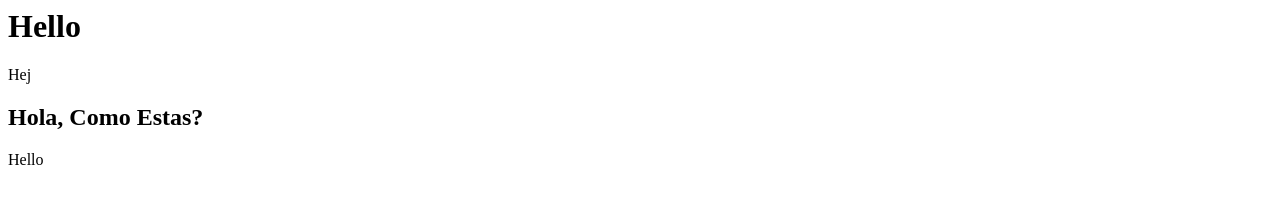
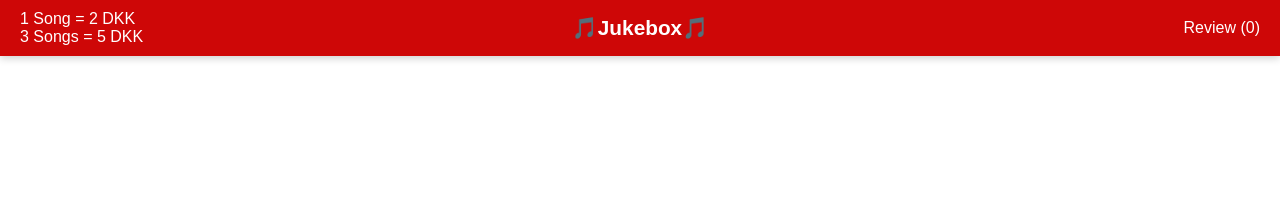
Before and after one commit to idakastrup11-cloud/Digital-Jukebox-gruppe-2, a plain HTML site: page index.html in a window 1280 px wide. Drawn offline with Linux system fonts and the light colour scheme.

Commit message:
Header layout

```diff
--- a/index.html
+++ b/index.html
@@ -1,11 +1,23 @@
-<html>
-    <head>
-    </head>
-    <body>
-        <h1>Hello</h1>
-       <p>Hej
-       </p>
-       <h2>Hola, Como Estas?</h2>
-       <p>Hello</p>
-    </body>
+<!DOCTYPE html>
+<html lang="en">
+<head>
+    <meta charset="UTF-8">
+    <meta name="viewport" content="width=device-width, initial-scale=1.0"> <!--Sørger for at siden skalerer korrekt på mobil/tablet-->
+    <title>Jukebox</title> <!-- Titel der vises i browser-fanen -->
+    <link rel="stylesheet" href="styles.css"> <!-- Kobler CSS-fil med styling -->
+</head>
+<body>
+
+  <header class="top-box"> <!-- Top-box / header som flex-container -->
+    <div class="left"> <!-- Venstre side af top-box -->
+        <div>1 Song = 2 DKK</div> <!-- Første linje med pris -->
+        <div>3 Songs = 5 DKK</div> <!-- Anden linje med pris -->
+    </div>
+    <div class="center">🎵Jukebox🎵</div> <!-- Midterste del med overskrift -->
+    <div class="right"> <!-- Højre side af top-box -->
+      <span class="review-text">Review (0)</span> <!-- Med (span) Kun tallet opdateres — teksten 'Review' er uændret -->
+    </div>
+  </header>
+
+</body>
 </html>
--- a/styles.css
+++ b/styles.css
@@ -0,0 +1,30 @@
+body {
+  margin: 0; /* Fjerner standard margin fra browseren, så siden går helt til kanten */
+  font-family: Arial, sans-serif; /* Sætter skrifttypen til Arial, og fallback til sans-serif hvis Arial ikke findes */
+}
+
+.top-box {
+  display: flex; /* Gør boksen til en flex-container, så indholdet kan ligge på linje (vandret) */
+  justify-content: space-between; /* Fordeler elementerne: venstre helt til venstre, højre helt til højre, midten i midten */
+  align-items: center; /* Centrerer elementerne lodret i boksen */
+  background-color: #ce0707; /* Sætter baggrundsfarven */
+  color: white; /*Gør al tekst hvid */
+  padding: 10px 20px; /*Laver luft inde i boksen (10px top/bund, 20px venstre/højre) */
+  box-shadow: 0 2px 8px rgba(0,0,0,0.2); /* Tilføjer en let skygge under boksen */
+  position: sticky; /*Gør boksen “klæbrig”, så den bliver øverst på siden ved scroll */
+  top: 0; /*Fastgør boksen til toppen af vinduet */
+}
+
+.left, .center, .right {
+  flex: 1; /* Giv alle tre elementer lige meget plads, og lad dem vokse eller skrumpe efter behov */
+}
+
+.center {
+  text-align: center; /*Centrerer teksten horisontalt inde i elementet */
+  font-size: 1.3rem; /* Gør teksten større, relativt til root-font-size */
+  font-weight: bold; /* Gør teksten fed (tykkere) */
+}
+
+.right {
+  text-align: right; /* Flytter teksten i elementet helt til højre */
+}
```
